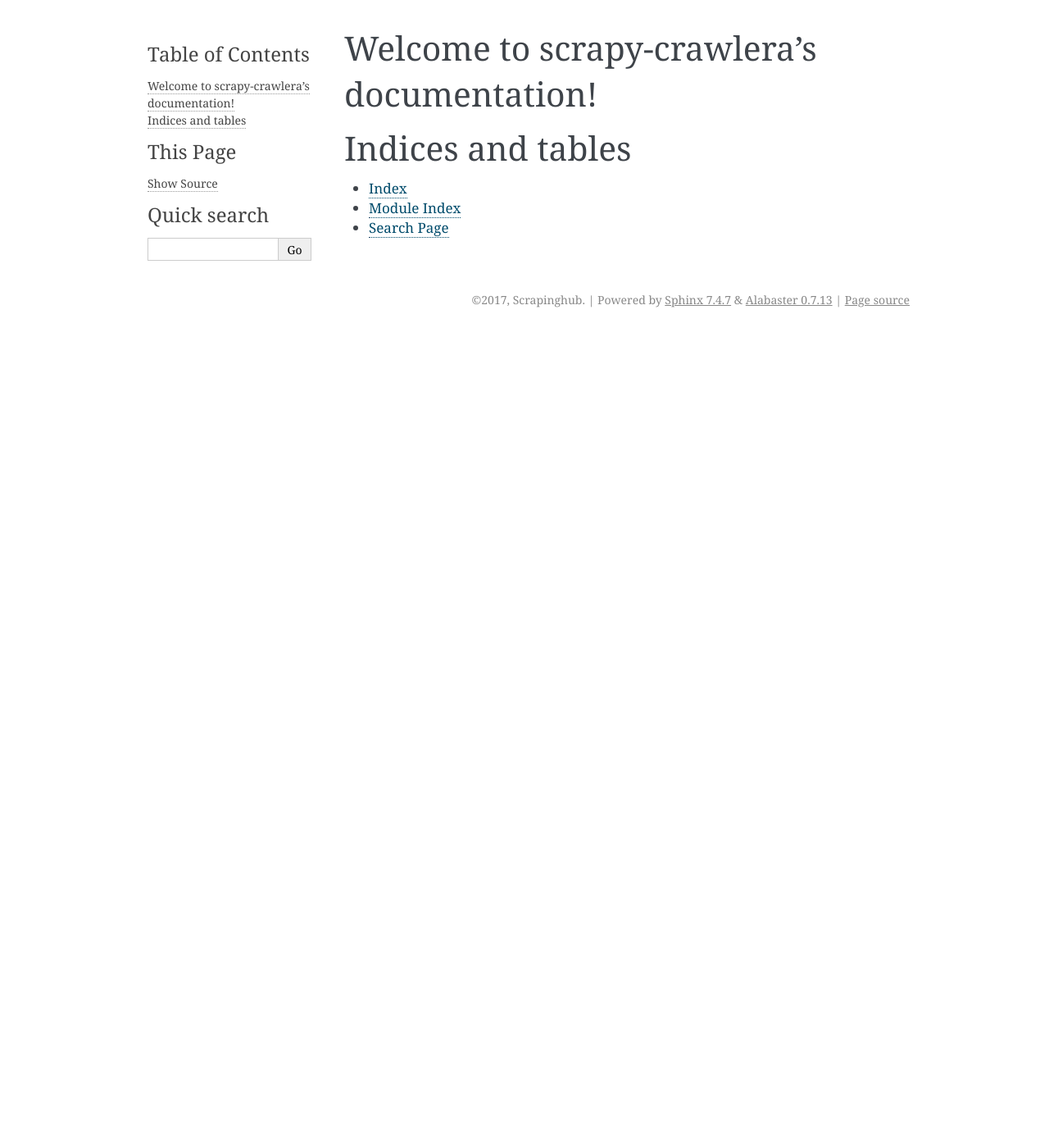
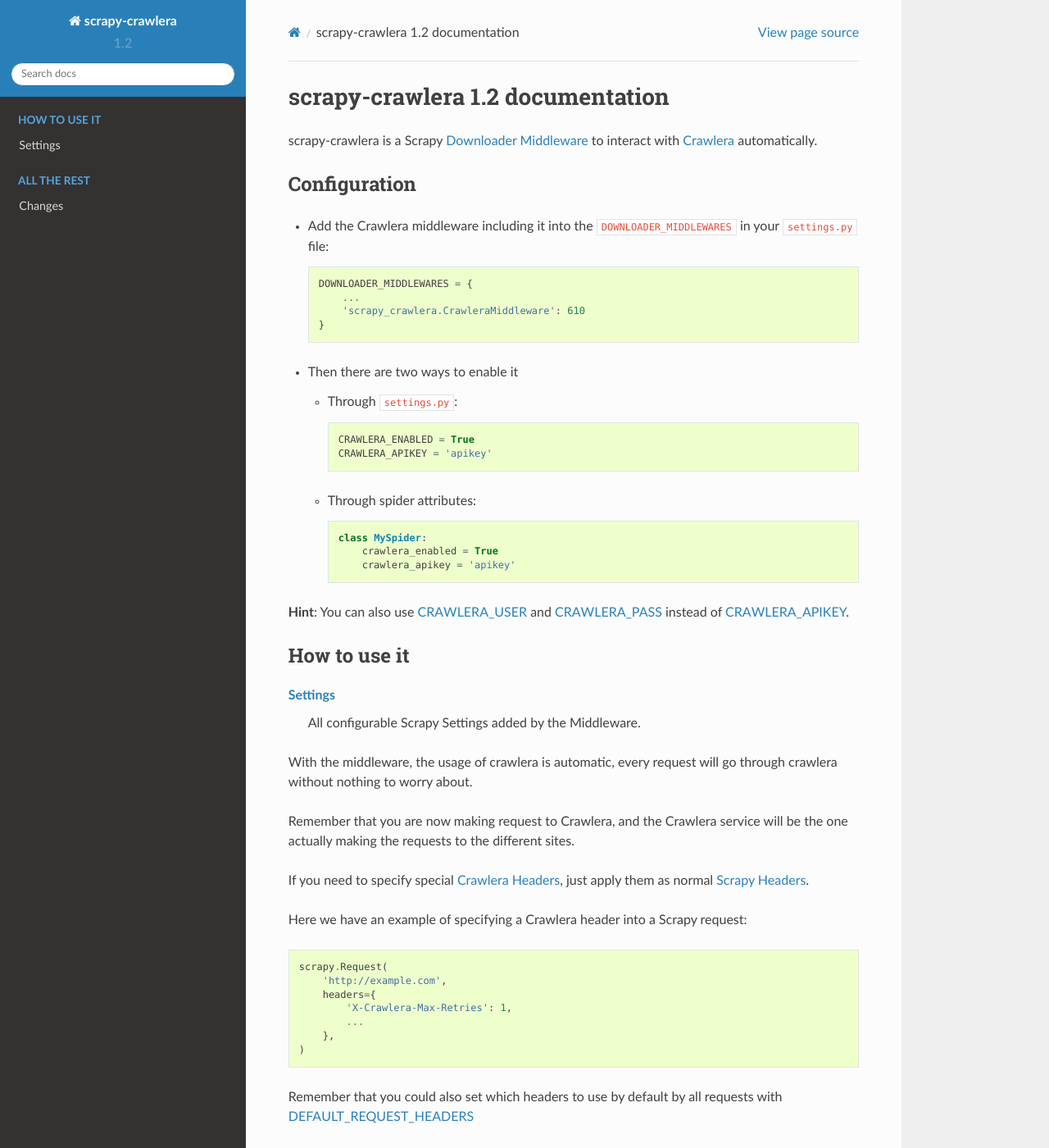
Before and after one commit to scrapy-plugins/scrapy-zyte-smartproxy, a Sphinx documentation site: the page built from docs/index.rst, in a window 1280 px wide and 1400 px high. Shown: the whole window at 82% size. Built offline with Sphinx 7.4.7 and the Read the Docs theme 2.0.0, drawn with Linux system fonts in a browser that asks for light colours; the version number is read from the project's files by our own code; some of the changed text lies outside the part shown.

Commit message:
documentation: adding sphinx files and configuration

```diff
--- a/docs/conf.py
+++ b/docs/conf.py
@@ -16,10 +16,17 @@
 # add these directories to sys.path here. If the directory is relative to the
 # documentation root, use os.path.abspath to make it absolute, like shown here.
 #
-# import os
-# import sys
-# sys.path.insert(0, os.path.abspath('.'))
+from os import path
+import sys
 
+sys.path.insert(0, path.dirname(path.dirname(__file__)))
+
+
+import sphinx_rtd_theme
+
+html_theme = "sphinx_rtd_theme"
+
+html_theme_path = [sphinx_rtd_theme.get_html_theme_path()]
 
 # -- General configuration ------------------------------------------------
 
@@ -30,7 +37,9 @@
 # Add any Sphinx extension module names here, as strings. They can be
 # extensions coming with Sphinx (named 'sphinx.ext.*') or your custom
 # ones.
-extensions = []
+extensions = [
+    'sphinx.ext.autosectionlabel',
+]
 
 # Add any paths that contain templates here, relative to this directory.
 templates_path = ['_templates']
@@ -46,17 +55,21 @@
 
 # General information about the project.
 project = u'scrapy-crawlera'
-copyright = u'2017, Scrapinghub'
+copyright = u'2011-2017, Scrapinghub'
 author = u'Scrapinghub'
 
 # The version info for the project you're documenting, acts as replacement for
 # |version| and |release|, also used in various other places throughout the
 # built documents.
 #
-# The short X.Y version.
-version = u'1.2'
-# The full version, including alpha/beta/rc tags.
-release = u'1.2.2'
+
+try:
+    import scrapy_crawlera
+    version = '.'.join(scrapy_crawlera.__version__.split('.')[:2])
+    release = scrapy_crawlera.__version__
+except ImportError:
+    version = ''
+    release = ''
 
 # The language for content autogenerated by Sphinx. Refer to documentation
 # for a list of supported languages.
@@ -82,7 +95,6 @@
 # The theme to use for HTML and HTML Help pages.  See the documentation for
 # a list of builtin themes.
 #
-html_theme = 'alabaster'
 
 # Theme options are theme-specific and customize the look and feel of a theme
 # further.  For a list of options available for each theme, see the
--- a/docs/index.rst
+++ b/docs/index.rst
@@ -1,20 +1,82 @@
-.. scrapy-crawlera documentation master file, created by
-   sphinx-quickstart on Sat Jan 21 13:17:41 2017.
-   You can adapt this file completely to your liking, but it should at least
-   contain the root `toctree` directive.
+=======================================
+scrapy-crawlera |version| documentation
+=======================================
 
-Welcome to scrapy-crawlera's documentation!
-===========================================
+scrapy-crawlera is a Scrapy `Downloader Middleware <https://doc.scrapy.org/en/latest/topics/downloader-middleware.html#downloader-middleware>`_
+to interact with `Crawlera <http://scrapinghub.com/crawlera>`_ automatically.
+
+Configuration
+=============
 
 .. toctree::
-   :maxdepth: 2
-   :caption: Contents:
+   :caption: Configuration
 
 
+* Add the Crawlera middleware including it into the ``DOWNLOADER_MIDDLEWARES`` in your ``settings.py`` file::
 
-Indices and tables
-==================
+    DOWNLOADER_MIDDLEWARES = {
+        ...
+        'scrapy_crawlera.CrawleraMiddleware': 610
+    }
 
-* :ref:`genindex`
-* :ref:`modindex`
-* :ref:`search`
+* Then there are two ways to enable it
+
+  * Through ``settings.py``::
+
+      CRAWLERA_ENABLED = True
+      CRAWLERA_APIKEY = 'apikey'
+
+  * Through spider attributes::
+
+      class MySpider:
+          crawlera_enabled = True
+          crawlera_apikey = 'apikey'
+
+
+**Hint**: You can also use :ref:`CRAWLERA_USER` and :ref:`CRAWLERA_PASS` instead of :ref:`CRAWLERA_APIKEY`.
+
+How to use it
+=============
+
+.. toctree::
+   :caption: How to use it
+   :hidden:
+
+   settings
+
+:doc:`settings`
+    All configurable Scrapy Settings added by the Middleware.
+
+
+With the middleware, the usage of crawlera is automatic, every request will go through crawlera without nothing to worry about.
+
+Remember that you are now making request to Crawlera, and the Crawlera service will be the one actually making the requests to the different sites.
+
+If you need to specify special `Crawlera Headers <https://doc.scrapinghub.com/crawlera.html#request-headers>`_, just apply them as normal `Scrapy Headers <https://doc.scrapy.org/en/latest/topics/request-response.html#scrapy.http.Request.headers>`_.
+
+Here we have an example of specifying a Crawlera header into a Scrapy request::
+
+    scrapy.Request(
+        'http://example.com',
+        headers={
+            'X-Crawlera-Max-Retries': 1,
+            ...
+        },
+    )
+
+Remember that you could also set which headers to use by default by all
+requests with `DEFAULT_REQUEST_HEADERS <http://doc.scrapy.org/en/1.0/topics/settings.html#default-request-headers>`_
+
+This Middleware also adds some configurable Scrapy Settings, check :ref:`the complete list here <settings>`.
+
+All the rest
+============
+
+.. toctree::
+   :caption: All the rest
+   :hidden:
+
+   news
+
+:doc:`news`
+    See what has changed in recent Scrapy versions.
```
Also changed, not shown: docs/news.rst (added, +28 -0 lines), docs/settings.rst (added, +60 -0 lines).
